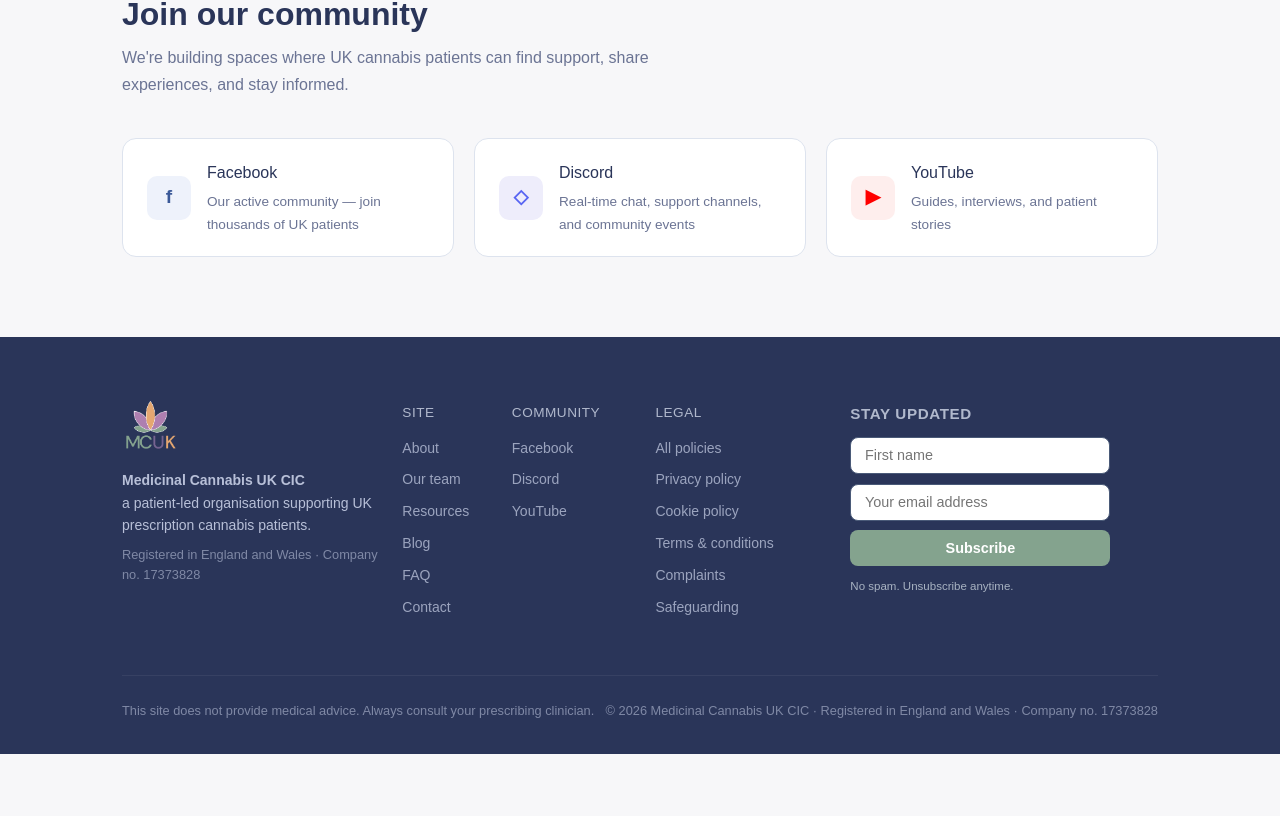
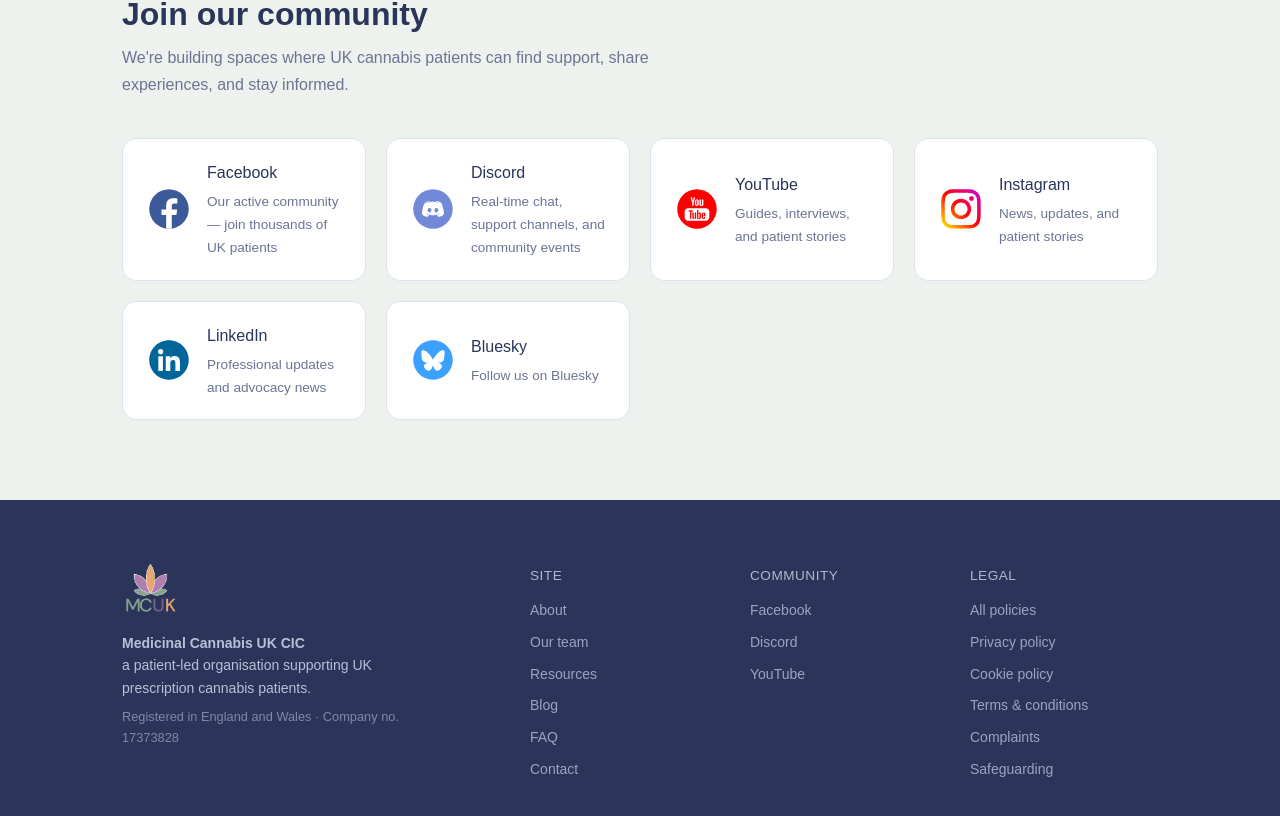
Before and after one commit to the-lexolotl/MCUKCIC, a Next.js app: page / in a window 1280 px wide. Shown: the part 1664-2480 px from the top of the page. Before the commit the page ends 2418 px from the top, so only its background shows below. Built offline with nearby package versions, Linux system fonts and the light colour scheme; a web font is replaced by a local one.

Commit message:
Add real social icons, update footer, update MCAW campaign detail. Fix newsletter page layout centering

```diff
--- a/app/page.tsx
+++ b/app/page.tsx
@@ -2,6 +2,7 @@
 import Footer from '../components/Footer'
 import NewsletterPopup from '../components/NewsletterPopup'
 import Link from 'next/link'
+import { FacebookIcon, DiscordIcon, InstagramIcon, YoutubeIcon, LinkedinIcon, BlueskyIcon } from '../components/SocialIcons'
 
 import type { Metadata } from 'next'
 
@@ -80,31 +81,52 @@
         </section>
 
         {/* COMMUNITY */}
-        <section className="section" id="community">
+        <section className="section section-tinted" id="community">
           <div className="container">
             <div className="section-label">Find us online</div>
             <h2>Join our community</h2>
-            <p className="section-sub">We're building spaces where UK cannabis patients can find support, share experiences, and stay informed.</p>
+            <p className="section-sub">We&apos;re building spaces where UK cannabis patients can find support, share experiences, and stay informed.</p>
             <div className="social-cards">
-              <a href="https://www.facebook.com/groups/mcuk.cic" target="_blank" rel="noopener noreferrer" className="social-card">
-                <div className="social-icon" style={{background:'#eef2fb', color:'#3b5998'}}>f</div>
+              <a href="https://www.facebook.com/groups/mcuk.cic/" target="_blank" rel="noopener noreferrer" className="social-card">
+                <div className="social-icon-img"><FacebookIcon size={40} /></div>
                 <div>
                   <h4>Facebook</h4>
                   <p>Our active community — join thousands of UK patients</p>
                 </div>
               </a>
               <a href="https://discord.gg/m5HajJPPj2" target="_blank" rel="noopener noreferrer" className="social-card">
-                <div className="social-icon" style={{background:'#eeedfb', color:'#5865f2'}}>&#9671;</div>
+                <div className="social-icon-img"><DiscordIcon size={40} /></div>
                 <div>
                   <h4>Discord</h4>
                   <p>Real-time chat, support channels, and community events</p>
                 </div>
               </a>
-              <a href="https://www.youtube.com/channel/UCxsbiTttOJZhiF281Etcx7w" target="_blank" rel="noopener noreferrer" className="social-card">
-                <div className="social-icon" style={{background:'#feeeed', color:'#ff0000'}}>&#9654;</div>
+              <a href="https://www.youtube.com/@MCUK-CIC" target="_blank" rel="noopener noreferrer" className="social-card">
+                <div className="social-icon-img"><YoutubeIcon size={40} /></div>
                 <div>
                   <h4>YouTube</h4>
                   <p>Guides, interviews, and patient stories</p>
+                </div>
+              </a>
+              <a href="https://www.instagram.com/mcuk.cic/" target="_blank" rel="noopener noreferrer" className="social-card">
+                <div className="social-icon-img"><InstagramIcon size={40} /></div>
+                <div>
+                  <h4>Instagram</h4>
+                  <p>News, updates, and patient stories</p>
+                </div>
+              </a>
+              <a href="https://www.linkedin.com/company/mcuk-cic/" target="_blank" rel="noopener noreferrer" className="social-card">
+                <div className="social-icon-img"><LinkedinIcon size={40} /></div>
+                <div>
+                  <h4>LinkedIn</h4>
+                  <p>Professional updates and advocacy news</p>
+                </div>
+              </a>
+              <a href="https://bsky.app/profile/mcuk-cic.bsky.social" target="_blank" rel="noopener noreferrer" className="social-card">
+                <div className="social-icon-img"><BlueskyIcon size={40} /></div>
+                <div>
+                  <h4>Bluesky</h4>
+                  <p>Follow us on Bluesky</p>
                 </div>
               </a>
             </div>
--- a/components/SocialIcons.tsx
+++ b/components/SocialIcons.tsx
@@ -0,0 +1,30 @@
+import Image from 'next/image'
+
+interface SocialIconProps {
+  size?: number
+  className?: string
+}
+
+export function FacebookIcon({ size = 24, className }: SocialIconProps) {
+  return <Image src="/images/social/facebook.svg" alt="Facebook" width={size} height={size} className={className} />
+}
+
+export function DiscordIcon({ size = 24, className }: SocialIconProps) {
+  return <Image src="/images/social/discord.svg" alt="Discord" width={size} height={size} className={className} />
+}
+
+export function InstagramIcon({ size = 24, className }: SocialIconProps) {
+  return <Image src="/images/social/instagram.svg" alt="Instagram" width={size} height={size} className={className} />
+}
+
+export function YoutubeIcon({ size = 24, className }: SocialIconProps) {
+  return <Image src="/images/social/youtube.svg" alt="YouTube" width={size} height={size} className={className} />
+}
+
+export function LinkedinIcon({ size = 24, className }: SocialIconProps) {
+  return <Image src="/images/social/linkedin.svg" alt="LinkedIn" width={size} height={size} className={className} />
+}
+
+export function BlueskyIcon({ size = 24, className }: SocialIconProps) {
+  return <Image src="/images/social/bluesky.svg" alt="Bluesky" width={size} height={size} className={className} />
+}
--- a/styles/globals.css
+++ b/styles/globals.css
@@ -47,6 +47,7 @@
   --footer-bg: #1e2840;
   --footer-text: #bbbfc7;
 }
+
 /* ========================
    SELF-HOSTED FONTS
    ======================== */
@@ -436,7 +437,7 @@
 
 .social-cards {
   display: grid;
-  grid-template-columns: repeat(auto-fit, minmax(240px, 1fr));
+  grid-template-columns: repeat(auto-fit, minmax(220px, 1fr));
   gap: 1.25rem;
   margin-top: 1rem;
 }
@@ -457,16 +458,15 @@
   transform: translateY(-2px);
 }
 
-.social-icon {
+.social-icon-img {
   width: 44px;
   height: 44px;
   border-radius: 10px;
   display: flex;
   align-items: center;
   justify-content: center;
-  font-size: 1.2rem;
-  font-weight: 700;
   flex-shrink: 0;
+  overflow: hidden;
 }
 
 .social-card h4 { color: var(--text-primary); }
@@ -485,8 +485,8 @@
 
 .footer-inner {
   display: grid;
-  grid-template-columns: 1.5fr 0.5fr 0.7fr 1fr 1.8fr;
-  gap: 1.5rem;
+  grid-template-columns: 2fr 1fr 1fr 1fr;
+  gap: 2rem;
   margin-bottom: 3rem;
 }
 
@@ -502,6 +502,25 @@
   opacity: 0.6;
 }
 
+.footer-social {
+  display: flex;
+  gap: 0.75rem;
+  margin-top: 1rem;
+  flex-wrap: wrap;
+}
+
+.footer-social a {
+  opacity: 0.8;
+  transition: opacity 0.2s, transform 0.2s;
+  display: flex;
+  align-items: center;
+}
+
+.footer-social a:hover {
+  opacity: 1;
+  transform: translateY(-2px);
+}
+
 .footer-links {
   display: flex;
   flex-direction: column;
@@ -516,14 +535,6 @@
 }
 
 .footer-links a:hover { opacity: 1; }
-
-.footer-newsletter h5 {
-  color: var(--footer-text);
-}
-
-.footer-newsletter form {
-  max-width: 260px;
-}
 
 .footer-bottom {
   border-top: 1px solid rgba(255,255,255,0.1);
@@ -1043,9 +1054,8 @@
   display: flex;
   align-items: center;
   justify-content: center;
-  font-size: 1rem;
-  font-weight: 700;
   flex-shrink: 0;
+  overflow: hidden;
 }
 
 .contact-info-card p {
@@ -1889,29 +1899,24 @@
 .lp-social-row {
   display: flex;
   flex-wrap: wrap;
-  gap: 0.5rem;
+  gap: 0.75rem;
   justify-content: center;
 }
 
-.lp-social-btn {
-  display: flex;
-  align-items: center;
-  gap: 0.4rem;
-  color: #fff;
-  padding: 6px 14px;
-  border-radius: 20px;
-  font-size: 0.8rem;
-  font-weight: 500;
-  transition: opacity 0.2s, transform 0.2s;
-}
-
-.lp-social-btn:hover {
-  opacity: 0.9;
-  transform: translateY(-1px);
-}
-
-.lp-social-icon {
-  font-size: 0.9rem;
+.lp-social-icon-btn {
+  display: flex;
+  align-items: center;
+  justify-content: center;
+  width: 48px;
+  height: 48px;
+  border-radius: 12px;
+  transition: transform 0.2s, opacity 0.2s;
+  overflow: hidden;
+}
+
+.lp-social-icon-btn:hover {
+  transform: translateY(-2px);
+  opacity: 0.85;
 }
 
 /* Section */
@@ -1983,6 +1988,9 @@
   flex-shrink: 0;
   width: 28px;
   text-align: center;
+  display: flex;
+  align-items: center;
+  justify-content: center;
 }
 
 .lp-link-badge {
```
Also changed, not shown: app/contact/page.tsx (+6 -5 lines), app/link/jane/page.tsx (+4 -3 lines), app/link/lee/page.tsx (+4 -3 lines), app/link/lex/page.tsx (+4 -3 lines), app/link/page.tsx (+18 -16 lines), app/newsletter/page.tsx (+4 -9 lines).
